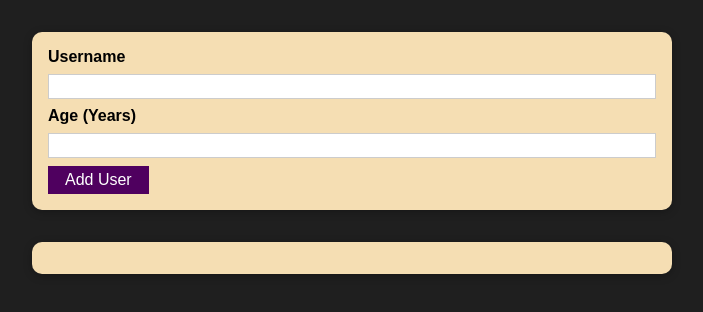
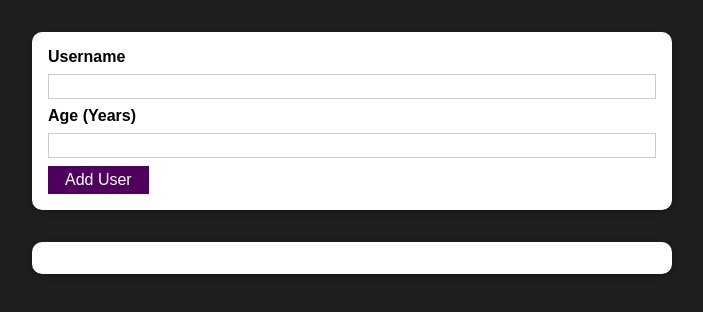
Before and after one commit to amjdp/react-practice-project-add-user, a React (Create React App) app: page / in a window 1280 px wide. Shown: the top 312 px of the page, without its empty margins (288-991 px from the left). Built offline with nearby package versions, Linux system fonts and the light colour scheme.

Commit message:
managing a list of users via state

```diff
--- a/src/App.js
+++ b/src/App.js
@@ -1,13 +1,25 @@
-import React from 'react';
+import React,{useState} from 'react';
 import AddUser from './components/Users/AddUser';
 import UserList from './components/Users/UsersList';
 
 
 function App() {
+  // array destructuring
+  const [usersList, setUsersList] = useState([]);
+
+  const addUserHandler =(uName, uAge) => {
+    setUsersList((prevUsersList) => {
+      // use spread operator - push all elements out of that array and
+      // add them as new elements to this new array
+      // add a new element at the end - Javascript object
+      return [...prevUsersList, { name: uName, age: uAge, id: Math.random().toString() }];
+    });
+  }
+
   return (
     <div>
-      <AddUser/>
-      <UserList users={[]}/>
+      <AddUser onAddUser={addUserHandler}/>
+      <UserList users={usersList}/>
     </div>
   );
 }
--- a/src/components/UI/Card.module.css
+++ b/src/components/UI/Card.module.css
@@ -1,5 +1,5 @@
 .card{
-    background: wheat;
+    background: white;
     box-shadow: 0 2px 8px rgba(0, 0, 0, 0.26);
     border-radius: 10px;
 }
--- a/src/components/Users/AddUser.js
+++ b/src/components/Users/AddUser.js
@@ -19,7 +19,9 @@
     if (+enteredAge < 1) { // add + to ensure the enteredAge is a number
         return;
     }
-    console.log(enteredUsername, enteredAge);
+    // console.log(enteredUsername, enteredAge);
+
+    props.onAddUser(enteredUsername, enteredAge);
     setEnteredUsername("");
     setEnteredAge("");
   };
--- a/src/components/Users/UsersList.js
+++ b/src/components/Users/UsersList.js
@@ -20,7 +20,7 @@
 
 
       {props.users.map((user) => (
-        <li>
+        <li key={user.id}>
           {user.name} ({user.age} years old)
         </li>
       ))}
```
